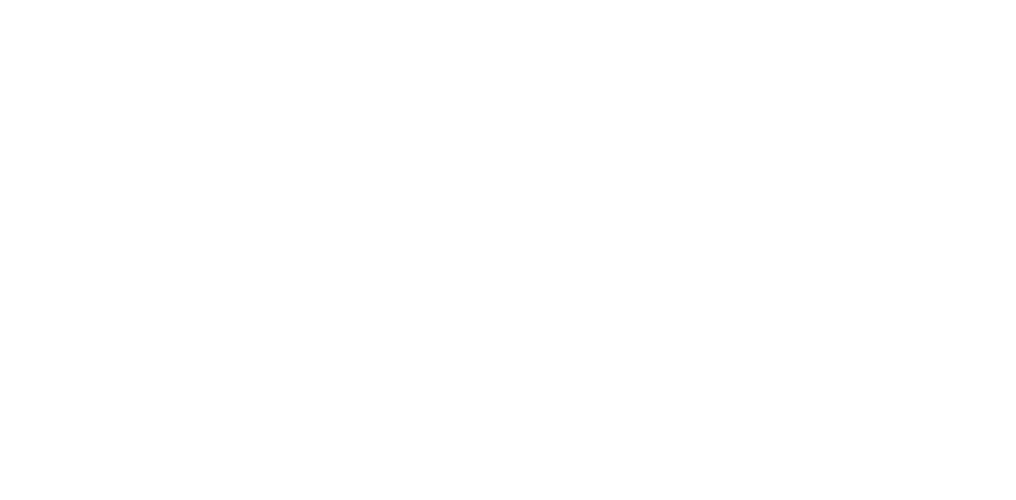
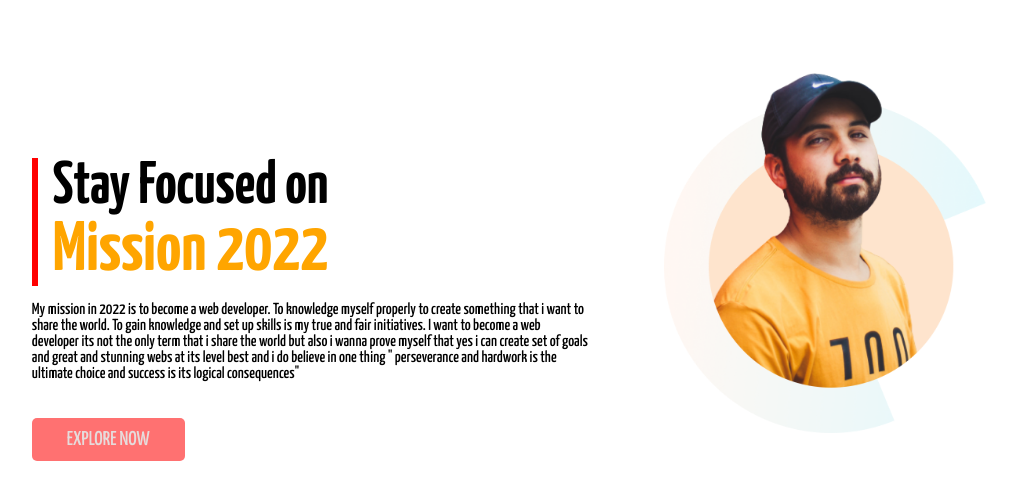
Before and after one commit to gsaqlaien/my-practise-mission, a plain HTML site: page index.html in a window 1280 px wide. Shown: the whole page, without its empty margins (52-1068 px from the left). Drawn offline with Linux system fonts and the light colour scheme.

Commit message:
first-part added

```diff
--- a/index.html
+++ b/index.html
@@ -0,0 +1,46 @@
+<!DOCTYPE html>
+<html lang="en">
+
+<head>
+    <meta charset="UTF-8">
+    <meta http-equiv="X-UA-Compatible" content="IE=edge">
+    <meta name="viewport" content="width=device-width, initial-scale=1.0">
+    <title>my-practise-mission</title>
+    <link rel="preconnect" href="https://fonts.googleapis.com">
+    <link rel="preconnect" href="https://fonts.gstatic.com" crossorigin>
+    <link href="https://fonts.googleapis.com/css2?family=Yanone+Kaffeesatz:wght@500;700&display=swap" rel="stylesheet">
+    <link rel="stylesheet" href="style.css">
+</head>
+
+<body>
+    <section>
+        <div class="half-width">
+            <div class="stay-focused">
+                <h1>Stay Focused on</h1>
+
+                <h1><span class="intro-link">Mission 2022</span></h1>
+            </div>
+
+            <p>
+                My mission in 2022 is to become a web developer. To knowledge myself properly to create something that i
+                want to share the world. To gain knowledge and set up skills is my true and fair initiatives. I want to
+                become a web developer its not the only term that i share the world but also i wanna prove myself that
+                yes i
+                can create set of goals and great and stunning webs at its level best and i do believe in one thing "
+                perseverance and hardwork is the ultimate choice and success is its logical consequences"
+
+
+            </p>
+            <br> <br>
+
+            <a class="link-button" target="_blank" href="https://www.linkedin.com/in/raqui-saqlaien-718784203/">EXPLORE
+                NOW</a>
+        </div>
+
+        <div class="half-width">
+            <img src="images/person/person-0.png" alt="">
+        </div>
+    </section>
+</body>
+
+</html>
--- a/style.css
+++ b/style.css
@@ -1,4 +1,51 @@
 body {
-    font-family: 'Montserrat', sans-serif;
-font-family: 'Work Sans', sans-serif;
+    font-family: 'Yanone Kaffeesatz', sans-serif;
 }
+
+h1  {
+    margin: 0;
+    padding:0;
+    font-size: 60px;
+}
+
+.intro-link {
+    color: orange;
+    font-size: 70px;
+}
+
+.stay-focused {
+    border-left: 6px solid red;
+    margin-top: 150px;
+    padding-left: 15px;
+
+
+
+
+}
+
+section {
+    display: flex;
+}
+
+.half-width {
+    width: 50%;
+    margin-left: 6%
+}
+
+.half-width img {
+    width: 60%;
+
+}
+
+.link-button {
+    text-decoration: none;
+    font-size: 20px;
+    text-align: center;
+    color: rgb(230, 219, 219);
+    padding: 12px 35px;
+    background-color: rgb(255, 113, 113);
+    border-radius: 5px;
+
+
+
+}
```
